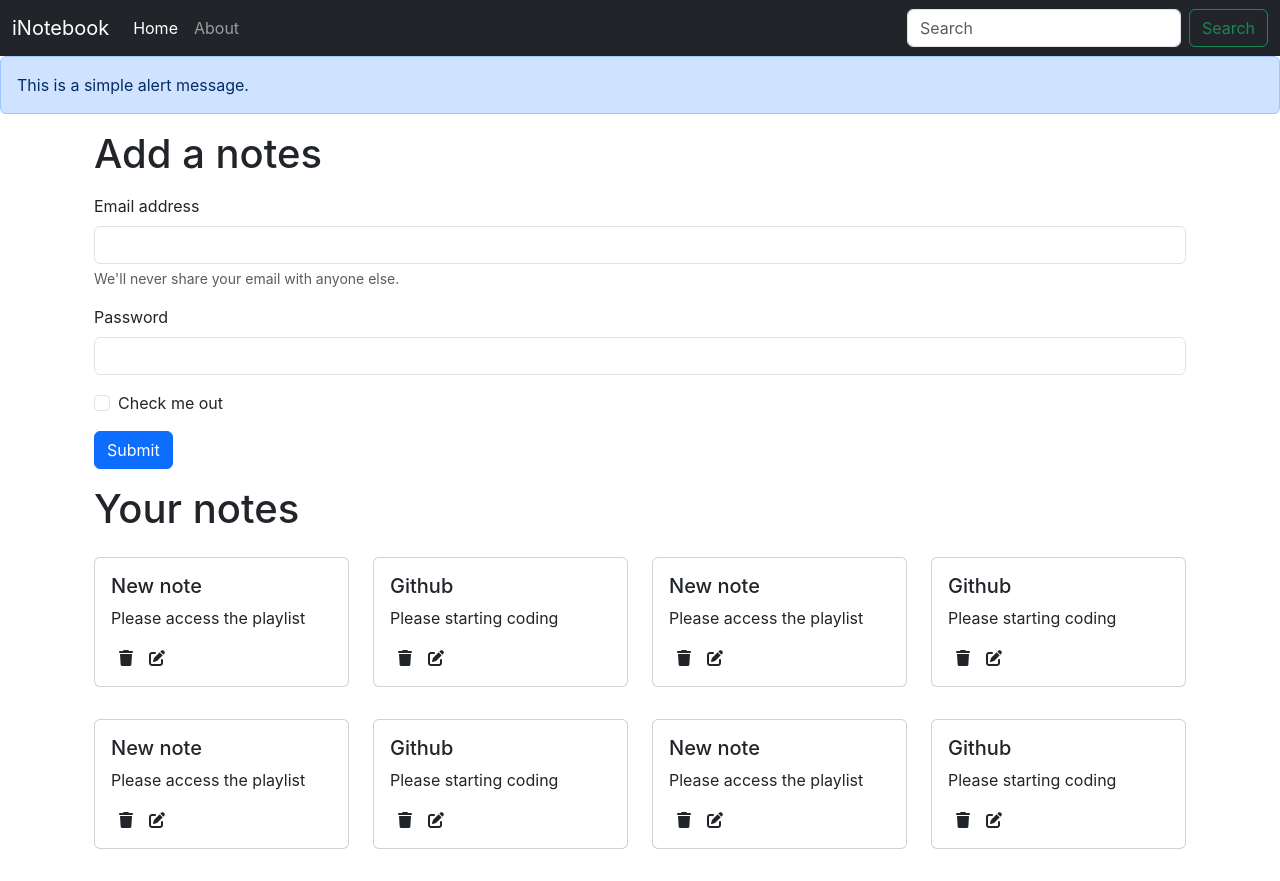
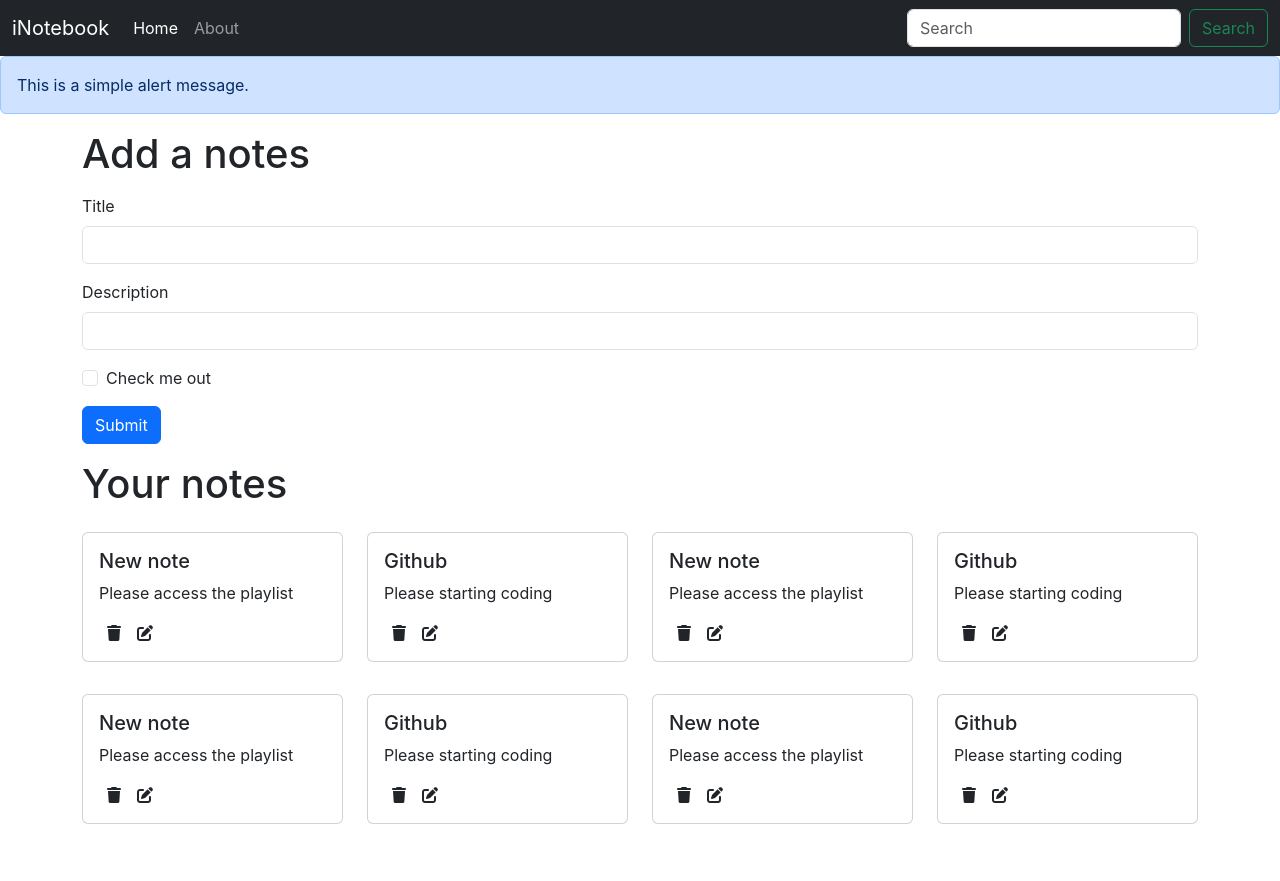
Before and after one commit to anmoltopno791-web/iNotebook, a React (Create React App) app: page / in a window 1280 px wide. After the commit the page ends 856 px from the top, so only its background shows below. Built offline with nearby package versions, Linux system fonts and the light colour scheme.

Commit message:
Adding AddNote component to iNotebook

```diff
--- /dev/null
+++ b/src/components/AddNote.js
@@ -0,0 +1,65 @@
+import React, { useState, useContext } from "react";
+import noteContext from "../context/notes/noteContext";
+
+const AddNote = () => {
+  const context = useContext(noteContext);
+  const { addNote } = context;
+
+  const [note, setNote] = useState({title: "", description: "", tag: "default"})
+
+  const handleClick = (e) => {
+    e.preventDefault()
+    addNote(note.title, note.description, note.tag);
+  }
+
+  const onChange = (e) => {
+    setNote({...note, [e.target.name]: e.target.value})
+  }
+  return (
+    <div>
+      <h1>Add a notes</h1>
+      <form className="my-3">
+        <div className="mb-3">
+          <label htmlFor="title" className="form-label">
+            Title
+          </label>
+          <input
+            type="text"
+            className="form-control"
+            id="title"
+            name="title"
+            aria-describedby="emailHelp"
+            onChange={onChange}
+          />
+        </div>
+        <div className="mb-3">
+          <label htmlFor="description" className="form-label">
+            Description
+          </label>
+          <input
+            type="text"
+            className="form-control"
+            id="description"
+            name="description"
+            onChange={onChange}
+          />
+        </div>
+        <div className="mb-3 form-check">
+          <input
+            type="checkbox"
+            className="form-check-input"
+            id="exampleCheck1"
+          />
+          <label className="form-check-label" htmlFor="exampleCheck1">
+            Check me out
+          </label>
+        </div>
+        <button type="submit" className="btn btn-primary" onClick={handleClick}>
+          Submit
+        </button>
+      </form>
+    </div>
+  );
+};
+
+export default AddNote;
--- a/src/components/Home.js
+++ b/src/components/Home.js
@@ -2,47 +2,7 @@ import Notes from "./Notes";
 
 const Home = () => {
   return (
-    <div className="container my-3">
-      <h1>Add a notes</h1>
-      <form className="my-3">
-        <div className="mb-3">
-          <label htmlFor="exampleInputEmail1" className="form-label">
-            Email address
-          </label>
-          <input
-            type="email"
-            className="form-control"
-            id="exampleInputEmail1"
-            aria-describedby="emailHelp"
-          />
-          <div id="emailHelp" className="form-text">
-            We'll never share your email with anyone else.
-          </div>
-        </div>
-        <div className="mb-3">
-          <label htmlFor="exampleInputPassword1" className="form-label">
-            Password
-          </label>
-          <input
-            type="password"
-            className="form-control"
-            id="exampleInputPassword1"
-          />
-        </div>
-        <div className="mb-3 form-check">
-          <input
-            type="checkbox"
-            className="form-check-input"
-            id="exampleCheck1"
-          />
-          <label className="form-check-label" htmlFor="exampleCheck1">
-            Check me out
-          </label>
-        </div>
-        <button type="submit" className="btn btn-primary">
-          Submit
-        </button>
-      </form>
+    <div>
       <Notes/>
     </div>
   );
--- a/src/components/Navbar.js
+++ b/src/components/Navbar.js
@@ -4,7 +4,6 @@ import { Link, useLocation } from "react-router-dom";
 const Navbar = () => {
   let location = useLocation();
   useEffect(() => {
-    console.log(location.pathname);
   }, [location]);
   return (
     <nav className="navbar navbar-expand-lg navbar-dark bg-dark">
--- a/src/components/Notes.js
+++ b/src/components/Notes.js
@@ -1,17 +1,21 @@
 import React, { useContext } from "react";
 import noteContext from "../context/notes/noteContext";
 import Noteitem from "./NoteItem";
+import AddNote from "./AddNote";
 
 const Notes = () => {
   const context = useContext(noteContext);
-  const { notes, setNotes } = context;
+  const { notes, addNote } = context;
   return (
+    <>
+      <AddNote />
       <div className="row my-3">
         <h1>Your notes</h1>
         {notes.map((note) => (
           <Noteitem key={note._id} note={note} />
         ))}
       </div>
+    </>
   );
 };
 
--- a/src/context/notes/NoteState.js
+++ b/src/context/notes/NoteState.js
@@ -4,7 +4,7 @@ import noteContext from "./noteContext";
 const NoteState = (props) => {
   const notesInitial = [
     {
-      _id: "6a8b14dba00debec095f2bb8",
+      _id: "6a8b14dba00debec6095f2bb8",
       user: "6a848740ac1b635ef190f207",
       title: "New note",
       description: "Please access the playlist",
@@ -13,7 +13,7 @@ const NoteState = (props) => {
       __v: 0,
     },
     {
-      _id: "6a8b150ea00debec095f2bb9",
+      _id: "6a8b150ea00debeic095f2bb9",
       user: "6a848740ac1b635ef190f207",
       title: "Github",
       description: "Please starting coding",
@@ -22,7 +22,7 @@ const NoteState = (props) => {
       __v: 0,
     },
     {
-      _id: "6a8b14dba00debec095f2bb8",
+      _id: "6a8b14dba00deb5ec095f2bb8",
       user: "6a848740ac1b635ef190f207",
       title: "New note",
       description: "Please access the playlist",
@@ -31,7 +31,7 @@ const NoteState = (props) => {
       __v: 0,
     },
     {
-      _id: "6a8b150ea00debec095f2bb9",
+      _id: "6a8b150ea00deb8ec095f2bb9",
       user: "6a848740ac1b635ef190f207",
       title: "Github",
       description: "Please starting coding",
@@ -40,7 +40,7 @@ const NoteState = (props) => {
       __v: 0,
     },
     {
-      _id: "6a8b14dba00debec095f2bb8",
+      _id: "6a8b14dba00deb6ec095f2bb8",
       user: "6a848740ac1b635ef190f207",
       title: "New note",
       description: "Please access the playlist",
@@ -49,7 +49,7 @@ const NoteState = (props) => {
       __v: 0,
     },
     {
-      _id: "6a8b150ea00debec095f2bb9",
+      _id: "6a8b150ea00deb2ec095f2bb9",
       user: "6a848740ac1b635ef190f207",
       title: "Github",
       description: "Please starting coding",
@@ -58,7 +58,7 @@ const NoteState = (props) => {
       __v: 0,
     },
     {
-      _id: "6a8b14dba00debec095f2bb8",
+      _id: "6a8b14dba00debec0495f2bb8",
       user: "6a848740ac1b635ef190f207",
       title: "New note",
       description: "Please access the playlist",
@@ -67,7 +67,7 @@ const NoteState = (props) => {
       __v: 0,
     },
     {
-      _id: "6a8b150ea00debec095f2bb9",
+      _id: "6a8b150ea00debec095fw2bb9",
       user: "6a848740ac1b635ef190f207",
       title: "Github",
       description: "Please starting coding",
@@ -78,8 +78,32 @@ const NoteState = (props) => {
   ];
   const [notes, setNotes] = useState(notesInitial);
 
+  // Add a Note
+  const addNote = (title, description, tag) => {
+    // TODO API Call
+    const note = {
+      _id: "6a8b14dba00debec09e5f2bb8",
+      user: "6a848740ac1b635ef190f207",
+      title: title,
+      description: description,
+      tag: tag,
+      date: "2026-08-23T15:42:19.359Z",
+      __v: 0,
+    };
+    setNotes(notes.concat(note));
+  };
+  // Delete a Note
+  const deleteNote = () => {
+
+  }
+
+  // Edit a Note
+  const editNote = () => {
+
+  }
+
   return (
-    <noteContext.Provider value={{ notes, setNotes }}>
+    <noteContext.Provider value={{ notes, setNotes, addNote, deleteNote, editNote  }}>
       {props.children}
     </noteContext.Provider>
   );
```
Lines whose indentation alone changed are shown as unchanged.
